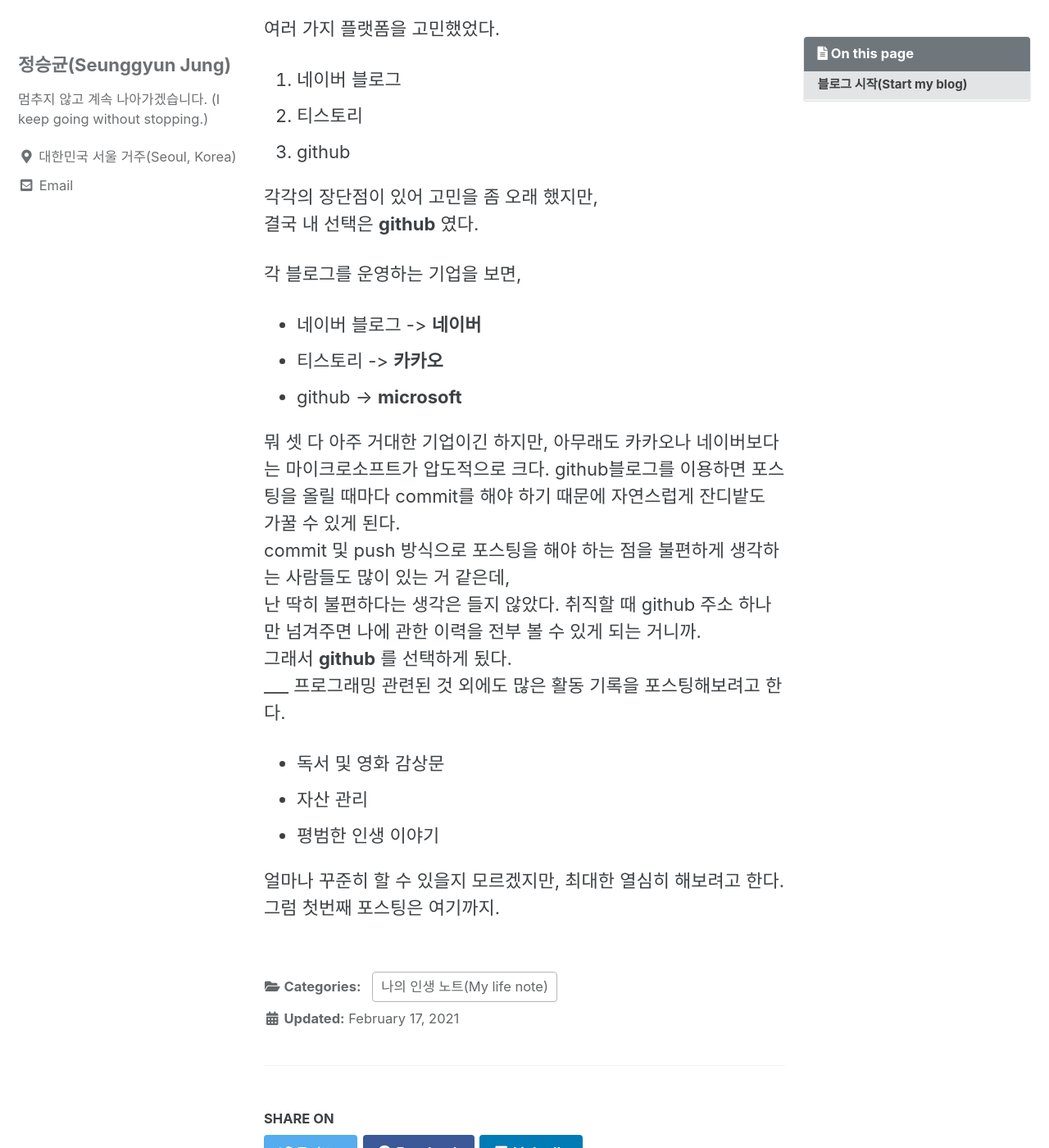
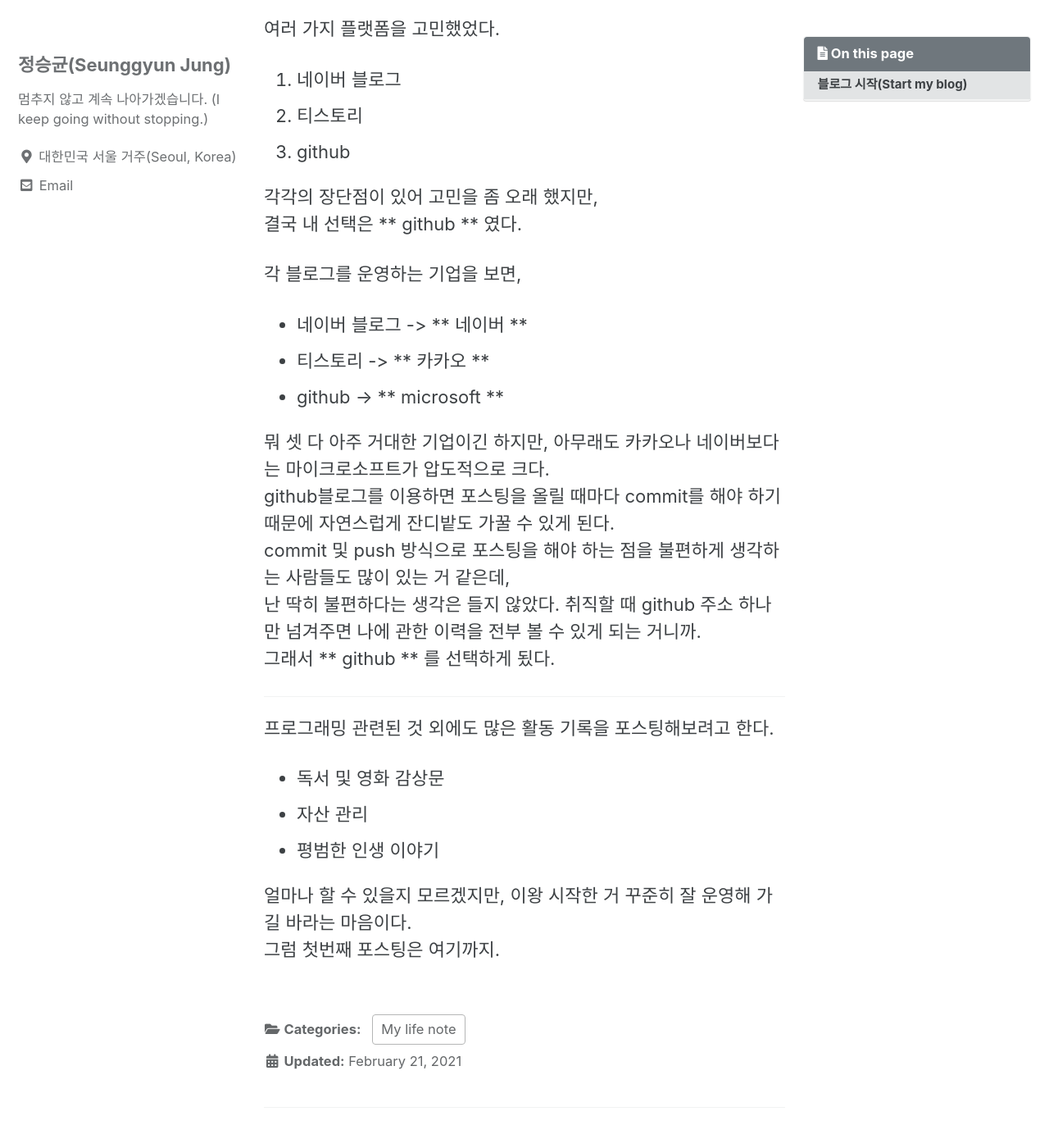
Before and after one commit to sg0831/sg0831.github.io, a Jekyll site: the page built from _posts/2021-02-13-First-posting.md, in a window 1280 px wide and 1400 px high, scrolled down 410 px. Shown: the whole window at 82% size. Built offline with Jekyll 4.4.1, drawn with Linux system fonts in a browser that asks for light colours; cached includes are drawn as plain includes; some of the changed text lies outside the part shown.

Commit message:
Change categories name

```diff
--- a/_data/navigation.yml
+++ b/_data/navigation.yml
@@ -11,9 +11,9 @@ main:
   # - title: "Sitemap"
   #   url: /sitemap/
 
-  - title: "카테고리(Posts by Category)"
+  - title: "Posts by Category"
     url: /categories/
-  - title: "나의 인생 노트(My life note)"
+  - title: "My life note"
     url: /categories/my-life-note/
-  - title: "미니 프로젝트(Mini project)"
+  - title: "Mini project"
     url: /categories/mini-project/
--- a/_posts/2021-02-13-First-posting.md
+++ b/_posts/2021-02-13-First-posting.md
@@ -1,12 +1,12 @@
 ---
 title: "블로그 시작(Start my blog)"
 excerpt: "github에 블로그를 개설하고 처음으로 올리는 포스트"
-categories: [나의 인생 노트(My life note)]
+categories: [My life note]
 tags: [Blog, jekyll, Github, Git, 블로그, 깃, 깃허브]
 toc: true
 toc_sticky: true
 date: 2021-02-13
-last_modified_at: 2021-02-17
+last_modified_at: 2021-02-21
 ---
 
 # 블로그 시작(Start my blog)
@@ -21,23 +21,25 @@ last_modified_at: 2021-02-17
 3. github
 
 각각의 장단점이 있어 고민을 좀 오래 했지만,
-결국 내 선택은 **github** 였다.
+결국 내 선택은 ** github ** 였다.
 
 각 블로그를 운영하는 기업을 보면,
-* 네이버 블로그 -> **네이버**
-* 티스토리 -> **카카오**
-* github -> **microsoft**
+* 네이버 블로그 -> ** 네이버 **
+* 티스토리 -> ** 카카오 **
+* github -> ** microsoft **
 
 뭐 셋 다 아주 거대한 기업이긴 하지만, 아무래도 카카오나 네이버보다는 마이크로소프트가 압도적으로 크다.
 github블로그를 이용하면 포스팅을 올릴 때마다 commit를 해야 하기 때문에 자연스럽게 잔디밭도 가꿀 수 있게 된다.
 commit 및 push 방식으로 포스팅을 해야 하는 점을 불편하게 생각하는 사람들도 많이 있는 거 같은데,
 난 딱히 불편하다는 생각은 들지 않았다. 취직할 때 github 주소 하나만 넘겨주면 나에 관한 이력을 전부 볼 수 있게 되는 거니까.
-그래서 **github** 를 선택하게 됬다.
-___
+그래서 ** github ** 를 선택하게 됬다.
+
+***
+
 프로그래밍 관련된 것 외에도 많은 활동 기록을 포스팅해보려고 한다.
 * 독서 및 영화 감상문
 * 자산 관리
 * 평범한 인생 이야기
 
-얼마나 꾸준히 할 수 있을지 모르겠지만, 최대한 열심히 해보려고 한다.
+얼마나 할 수 있을지 모르겠지만, 이왕 시작한 거 꾸준히 잘 운영해 가길 바라는 마음이다.
 그럼 첫번째 포스팅은 여기까지.
```
Also changed, not shown: _pages/mini-project.md (+1 -1 lines), _pages/my-life-note.md (+1 -1 lines), _posts/2021-02-17-Create-simple-restful-api-1.md (+8 -8 lines).
